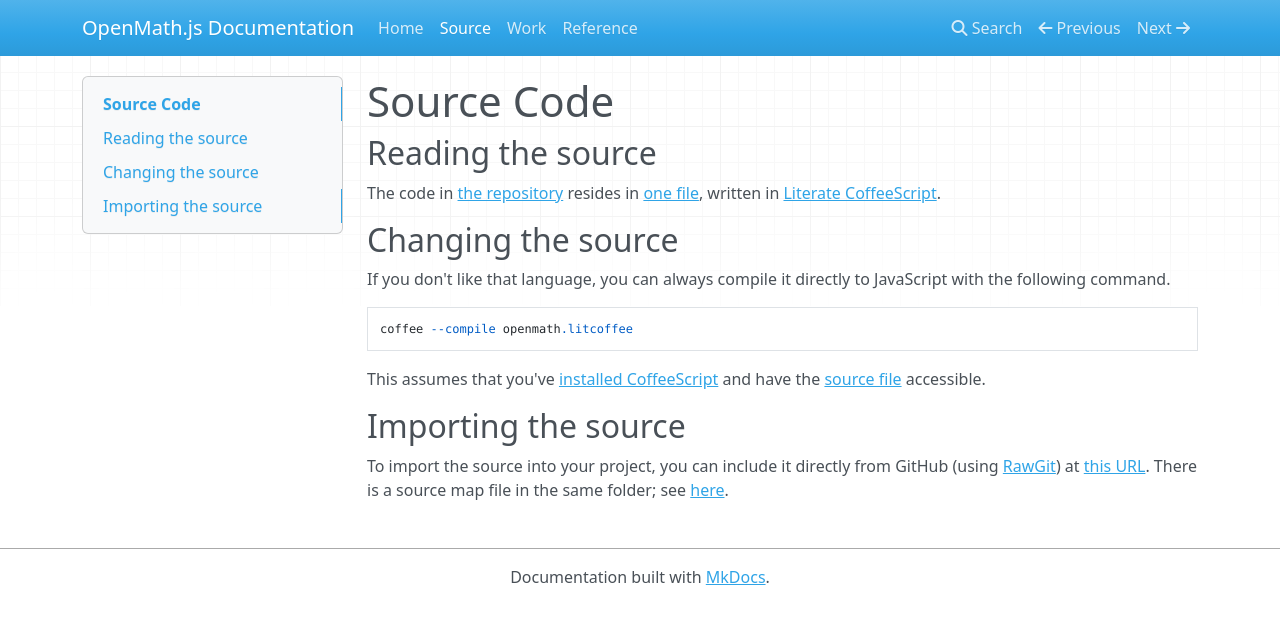
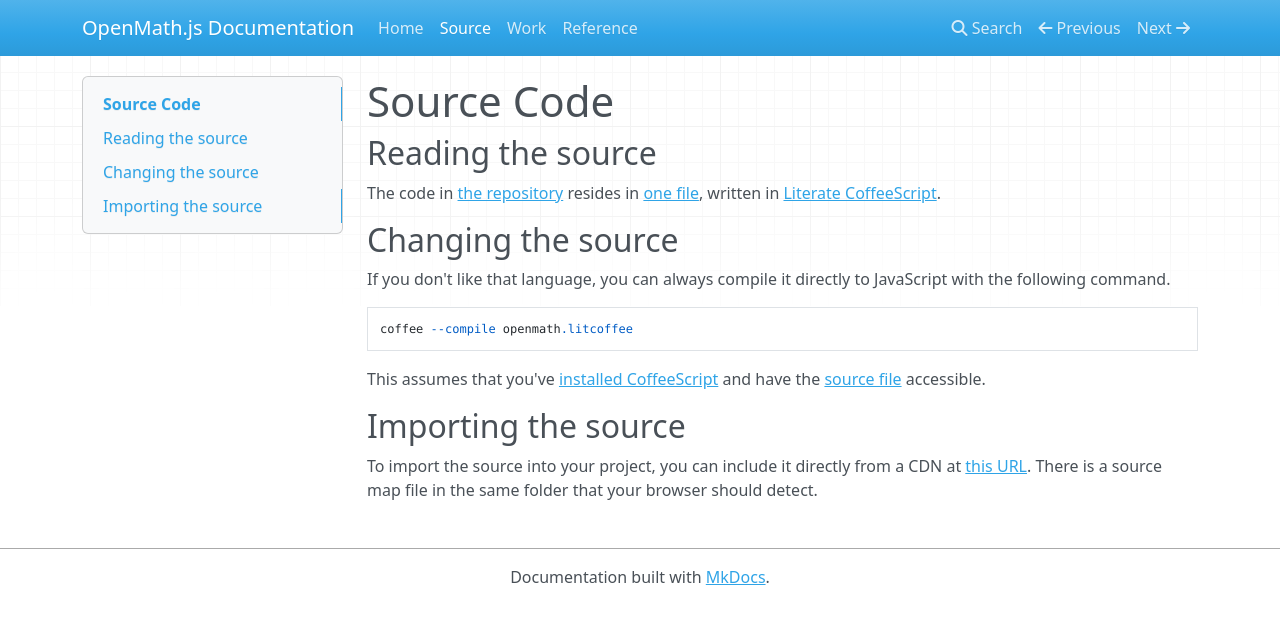
Before and after one commit to lurchmath/openmath-js, an MkDocs documentation site: the page built from docs/source-code.md, in a window 1280 px wide. Shown: the top 624 px of the page. Built offline with MkDocs 1.6.1, drawn with Linux system fonts in a browser that asks for light colours; nearby versions of some CDN libraries; old or Windows-style settings are respelled for this version of MkDocs.

Commit message:
Updating docs to use better CDN

```diff
--- a/docs/source-code.md
+++ b/docs/source-code.md
@@ -24,8 +24,7 @@
 
 ## Importing the source
 
-To import the source into your project, you can include it directly from
-GitHub (using [RawGit](http://rawgit.com)) at [this
-URL](https://cdn.rawgit.com/lurchmath/openmath-js/ea21deba/openmath.js).
-There is a source map file in the same folder; see
-[here](https://github.com/lurchmath/openmath-js/blob/master/README.md).
+To import the source into your project, you can include it directly from a
+CDN at [this
+URL](https://cdn.jsdelivr.net/npm/openmath-js@1.0.3/openmath.js). There is a
+source map file in the same folder that your browser should detect.
```
Also changed, not shown: README.md (+2 -3 lines), docs/api-reference.md (+2 -3 lines), site/api-reference/index.html, site/index.html, site/mkdocs/search_index.json, site/source-code/index.html.
